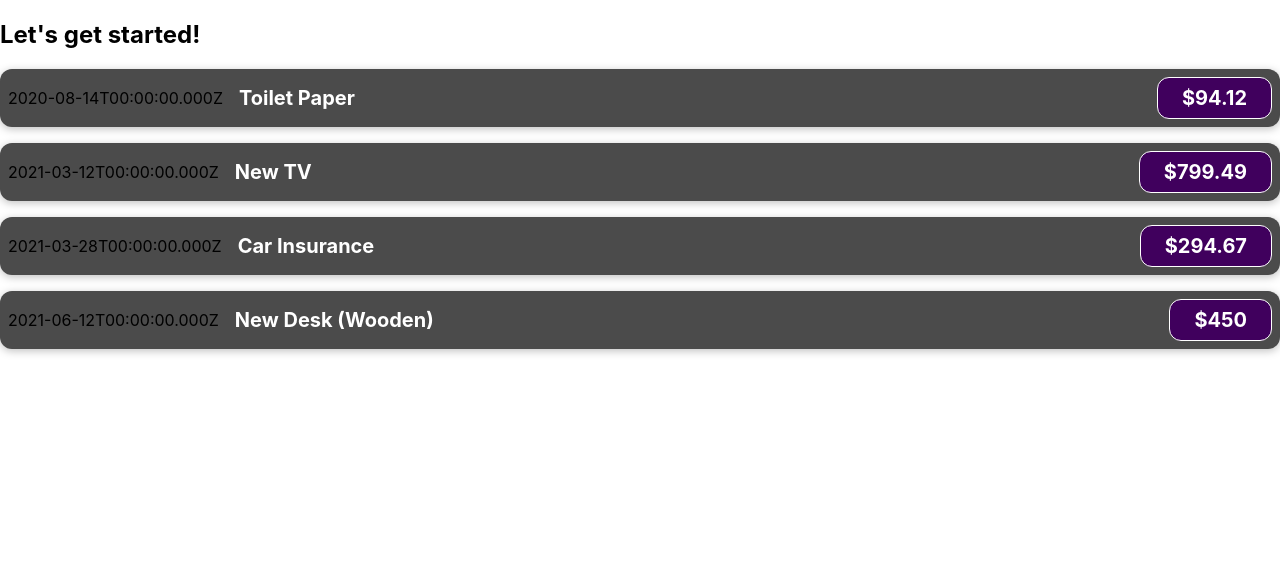
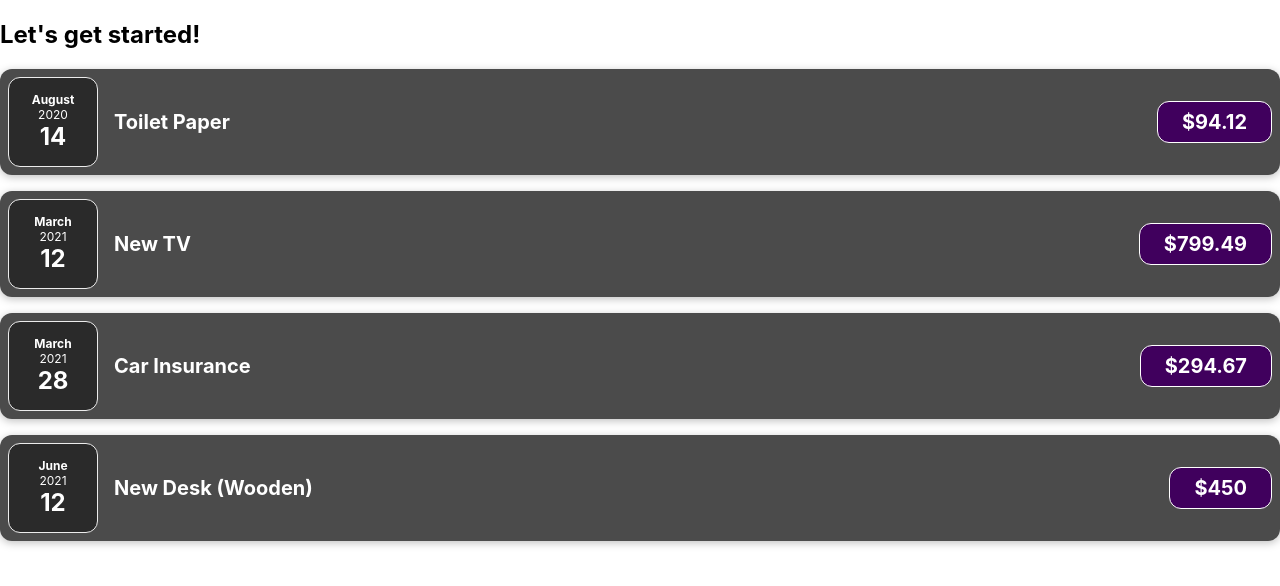
Before and after one commit to AyakaYasuda/React-Basics, a JavaScript app: page / in a window 1280 px wide. Shown: the top 586 px of the page. Built offline with nearby package versions, Linux system fonts and the light colour scheme.

Commit message:
added ExpenseDate components

```diff
--- a/src/App.js
+++ b/src/App.js
@@ -30,22 +30,22 @@
         title={expenses[0].title}
         amount={expenses[0].amount}
         date={expenses[0].date}
-      ></ExpenseItem>
+      />
       <ExpenseItem
         title={expenses[1].title}
         amount={expenses[1].amount}
         date={expenses[1].date}
-      ></ExpenseItem>
+      />
       <ExpenseItem
         title={expenses[2].title}
         amount={expenses[2].amount}
         date={expenses[2].date}
-      ></ExpenseItem>
+      />
       <ExpenseItem
         title={expenses[3].title}
         amount={expenses[3].amount}
         date={expenses[3].date}
-      ></ExpenseItem>
+      />
     </div>
   );
 }
--- /dev/null
+++ b/src/components/ExpenseDate.css
@@ -0,0 +1,26 @@
+.expense-date {
+  display: flex;
+  flex-direction: column;
+  width: 5.5rem;
+  height: 5.5rem;
+  border: 1px solid #ececec;
+  background-color: #2a2a2a;
+  color: white;
+  border-radius: 12px;
+  align-items: center;
+  justify-content: center;
+}
+
+.expense-date__month {
+  font-size: 0.75rem;
+  font-weight: bold;
+}
+
+.expense-date__year {
+  font-size: 0.75rem;
+}
+
+.expense-date__day {
+  font-size: 1.5rem;
+  font-weight: bold;
+}
--- /dev/null
+++ b/src/components/ExpenseDate.js
@@ -0,0 +1,17 @@
+import './ExpenseDate.css';
+
+function ExpenseDate(props) {
+  const month = props.date.toLocaleString('en-US', { month: 'long' });
+  const day = props.date.toLocaleString('en-US', { day: '2-digit' });
+  const year = props.date.getFullYear();
+
+  return (
+    <div className='expense-date'>
+      <div className='expense-date__month'>{month}</div>
+      <div className='expense-date__year'>{year}</div>
+      <div className='expense-date__day'>{day}</div>
+    </div>
+  );
+}
+
+export default ExpenseDate;
--- a/src/components/ExpenseItem.js
+++ b/src/components/ExpenseItem.js
@@ -1,9 +1,10 @@
+import ExpenseDate from './ExpenseDate';
 import './ExpenseItem.css';
 
 function ExpenseItem(props) {
   return (
     <div className='expense-item'>
-      <div>{props.date.toISOString()}</div>
+      <ExpenseDate date={props.date} />
       <div className='expense-item__description'>
         <h2>{props.title}</h2>
         <div className='expense-item__price'>${props.amount}</div>
```
